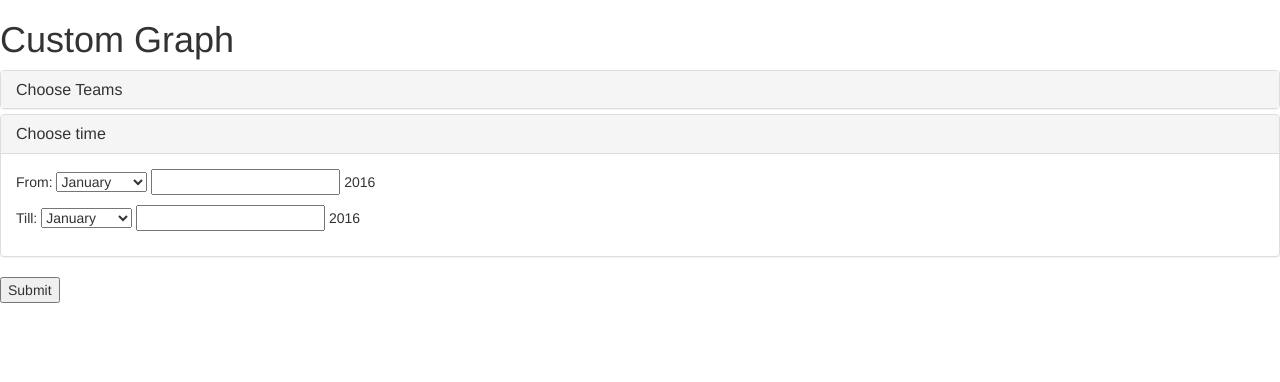
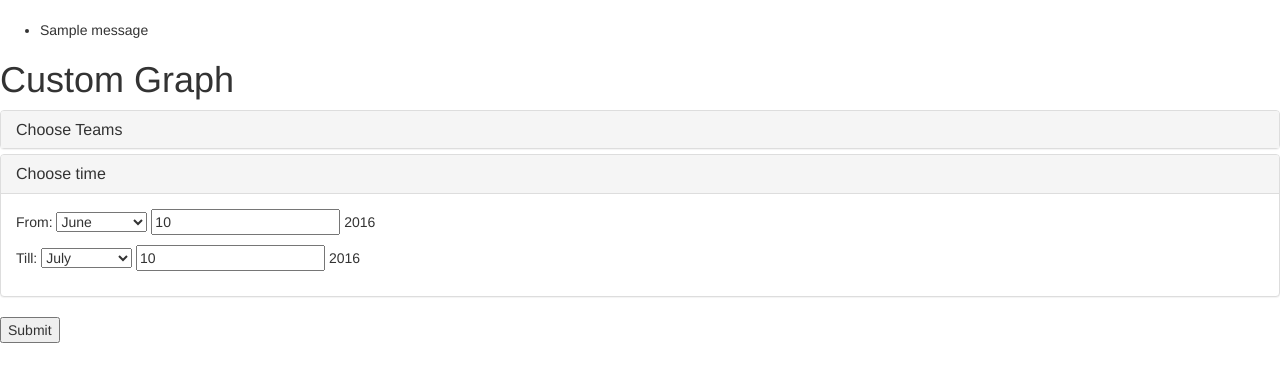
Before and after one commit to philippHorn/Europredictor, a Flask app: page /graph/ in a window 1280 px wide, after a click on "Choose time". Shown: the part 52-434 px from the top of the page. Run offline with Flask 2, Linux system fonts and the light colour scheme; one stand-in notice (Sample message) is shown; a database or web service that is not in the repository returns one stand-in record (values such as "Sample title"); data that the repository does not hold is empty; parts of the project's set-up code (start-up, migrations or seed data) failed here and were passed over; some libraries are stand-ins or nearby versions.

Commit message:
Add handling for bad requests on custom graphs

```diff
--- a/europredictor/graphing.py
+++ b/europredictor/graphing.py
@@ -3,6 +3,7 @@ from datetime import datetime
 from bokeh.charts import TimeSeries, output_file, show
 from db_IO import read_to_dataframe
 from bokeh.embed import components
+from flask import abort
 
 def sentiment_rolling_averages(countries = None, interval = 'hour', start_time = 0, end_time = None):
     '''
@@ -14,7 +15,8 @@ def sentiment_rolling_averages(countries = None, interval = 'hour', start_time =
         end_time = datetime.now()
     # Creat the dataframe from the database
     df = read_to_dataframe(countries = countries, average = False, start_time = start_time, end_time = end_time)
-    print df
+    if df.empty:
+        abort(400)
     # Calculate the overall sentiment
     df['sentiment'] = df.pos_sentiment - df.neg_sentiment
 
--- a/europredictor/main.py
+++ b/europredictor/main.py
@@ -1,4 +1,4 @@
-from flask import Flask, request, render_template, abort, url_for, redirect
+from flask import Flask, request, render_template, abort, url_for, redirect, flash
 from flask_bootstrap import Bootstrap
 from match_data import get_all_teams
 from datetime import datetime
@@ -33,7 +33,6 @@ def graph():
     return render_template('custom_graph.html', teams = get_all_teams(), active = "graph", graph = graph)
 
 def _get_times():
-    # todo: add validation, support for multiple formats
     s_month = request.args.get("startMonth", None)
     s_day = request.args.get("startDay", None)
     s_date = datetime.strptime(s_month + s_day + "2016", "%m%d%Y")
@@ -42,10 +41,15 @@ def _get_times():
     e_date = datetime.strptime(e_month + e_day + "2016", "%m%d%Y")
     return s_date, e_date
 
+@app.errorhandler(400)
+def invalid_graph(error):
+    flash("Invalid Request, there is no data for the specified timeframe on the specified countries.")
+    return redirect(url_for('graph'))
 
 if __name__ == "__main__":
     import os
     host = os.environ.get('IP', '0.0.0.0')
     port = int(os.environ.get('PORT', 8080))
+    app.secret_key = ''
     app.run(debug=True, host=host, port=port)
     # app.run(debug=True)
--- a/europredictor/templates/base.html
+++ b/europredictor/templates/base.html
@@ -1,5 +1,7 @@
 {% extends "bootstrap/base.html" %}
 {% block title %}Europredictor{% endblock %}
+
+
 
 
 
@@ -28,4 +30,13 @@
     </ul>
   </div><!-- /.container-fluid -->
 </nav>
+{% with messages = get_flashed_messages() %}
+  {% if messages %}
+    <ul class=flashes>
+    {% for message in messages %}
+      <li>{{ message }}</li>
+    {% endfor %}
+    </ul>
+  {% endif %}
+{% endwith %}
 {% endblock %}
--- a/europredictor/templates/custom_graph.html
+++ b/europredictor/templates/custom_graph.html
@@ -43,7 +43,7 @@
                 <option value="03">March</option>
                 <option value="04">April</option>
                 <option value="05">May</option>
-                <option value="06">June</option>
+                <option value="06" selected="selected">June</option>
                 <option value="07">July</option>
                 <option value="08">August</option>
                 <option value="09">September</option>
@@ -51,7 +51,7 @@
                 <option value="11">November</option>
                 <option value="12">December</option>
               </select>
-              <input type="text" name="startDay">
+              <input type="text" name="startDay" value="10">
               2016<br></p>
               <p> Till:
               <select name="endMonth">
@@ -61,14 +61,14 @@
                 <option value="04">April</option>
                 <option value="05">May</option>
                 <option value="06">June</option>
-                <option value="07">July</option>
+                <option value="07" selected="selected">July</option>
                 <option value="08">August</option>
                 <option value="09">September</option>
                 <option value="10">October</option>
                 <option value="11">November</option>
                 <option value="12">December</option>
               </select>
-              <input type="text" name="endDay">
+              <input type="text" name="endDay" value="10">
               2016<br></p>
 
             </div>
```
